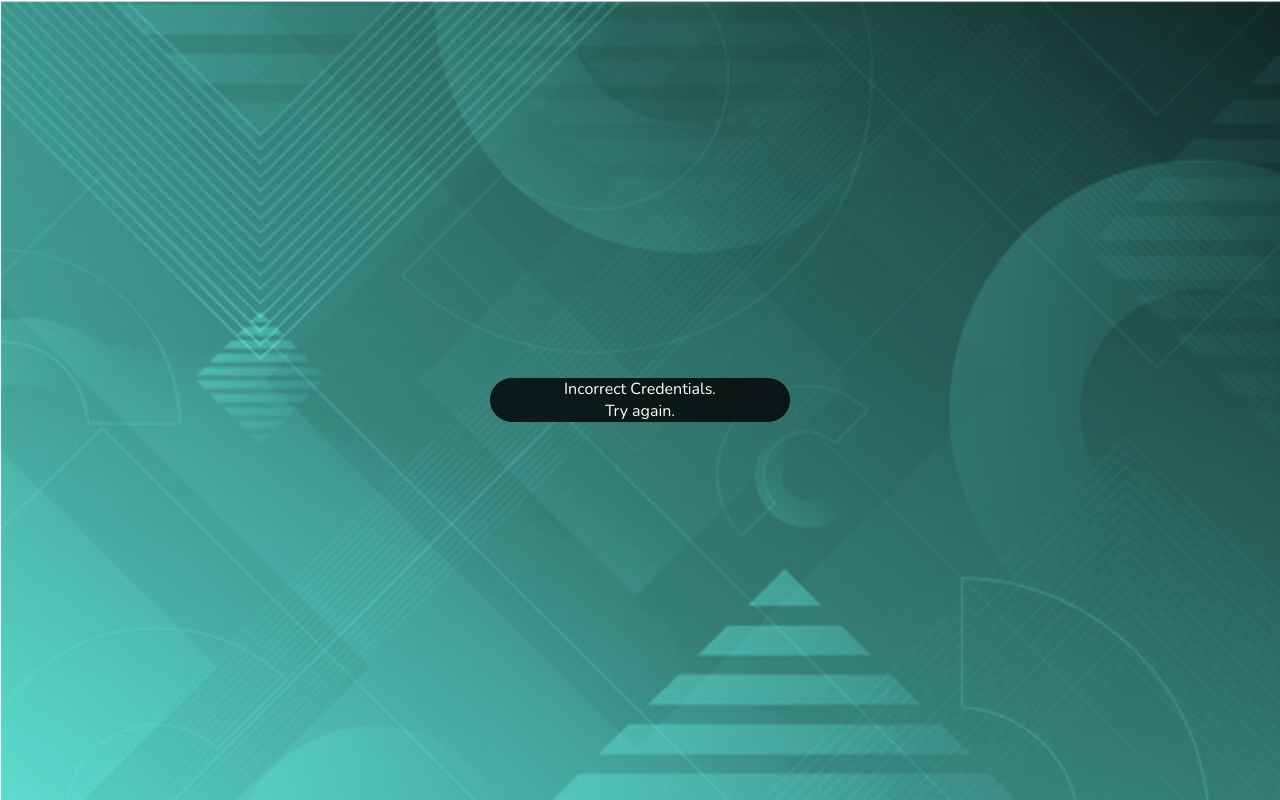
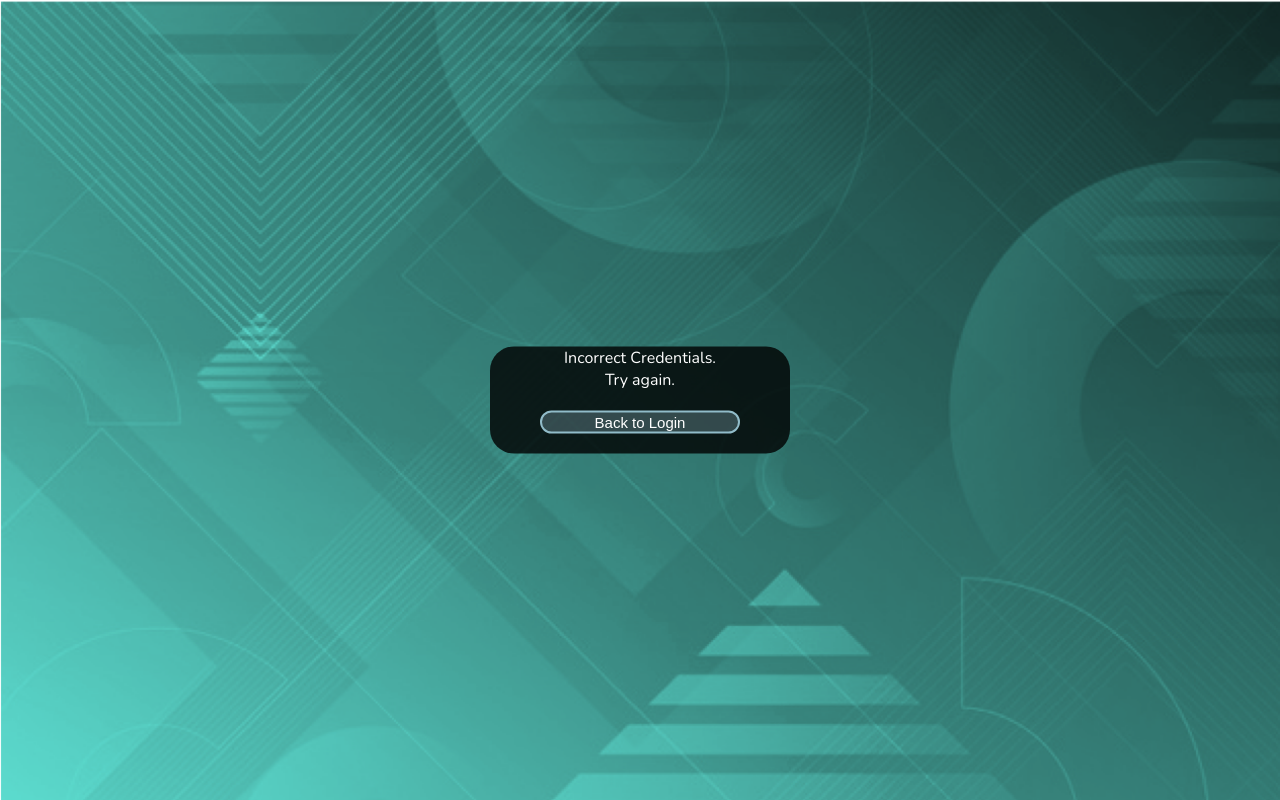
Before and after one commit to Kxiru/Car-Park-System-Application, a website: page CarParkSystem/public/WrongManagerCredentials.html in a window 1280 px wide. Drawn offline with nearby package versions, Linux system fonts and the light colour scheme.

Commit message:
Forgot to add a small 'back to login' button to the page where it mentions that the credentials entered are wrong.

```diff
--- a/CarParkSystem/public/WrongManagerCredentials.html
+++ b/CarParkSystem/public/WrongManagerCredentials.html
@@ -10,8 +10,8 @@
         <form>
 
             Incorrect Credentials. <br>
-            Try again.
-
+            Try again. <br>
+            <input type="button" name="logout" class="button_active" value="Back to Login" onclick="location.href='managerlogin.html';" />
         </form>
     </div>
 </body>
```
